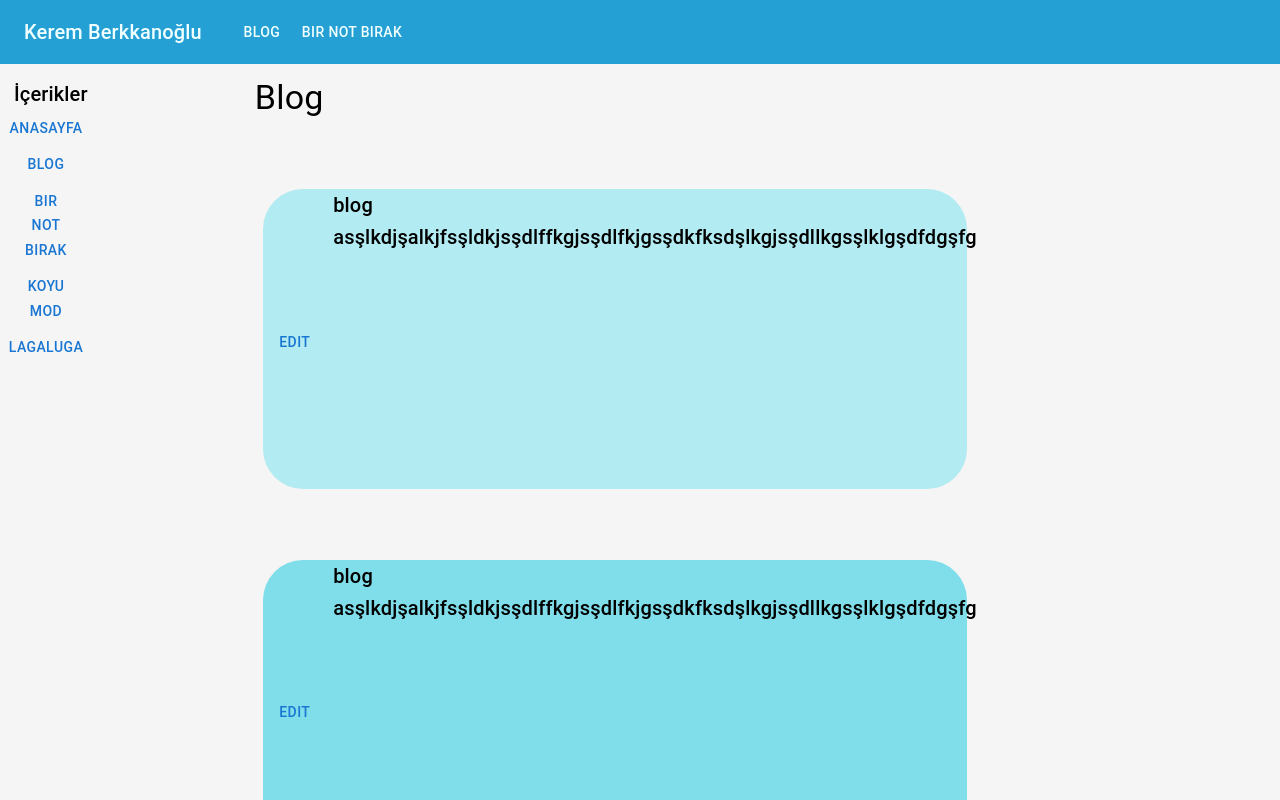
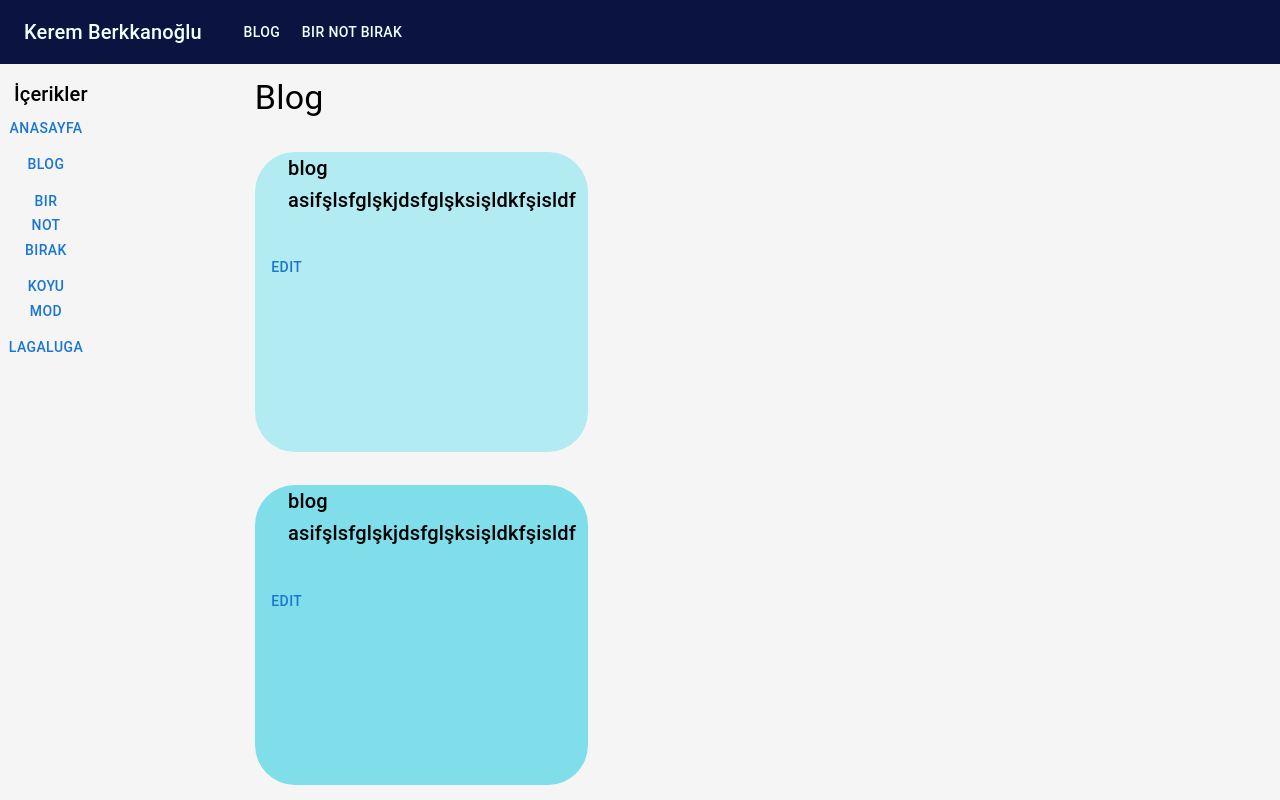
Before and after one commit to WizardLizard8998/WebSite1-React, a React (Create React App) app: page /Blog in a window 1280 px wide. Shown: the top 800 px of the page. Built offline with nearby package versions, Linux system fonts and the light colour scheme.

Commit message:
content box and blog page improved

```diff
--- a/src/COMPONENTS/ContentBox.jsx
+++ b/src/COMPONENTS/ContentBox.jsx
@@ -10,15 +10,13 @@ function ContentBox(props) {
     return (
       <Box
         sx={{
-          margin: 1,
+          margin: "inherit",
+          padding: "inherit",
           borderRadius: 10,
           width: "inherit",
           height: 300,
           backgroundColor: `${renk}`,
-          "&:hover": {
-            backgroundColor: "primary.main",
-            opacity: [0.9, 0.8, 0.7],
-          },
+
         }}
       >
         <div class="box-title">
--- a/src/PAGES/BlogPage.jsx
+++ b/src/PAGES/BlogPage.jsx
@@ -25,7 +25,7 @@ function BlogPage(props) {
     "#00838F",
   ];
 
-  var content = "blog asşlkdjşalkjfsşldkjsşdlffkgjsşdlfkjgsşdkfksdşlkgjsşdllkgsşlklgşdfdgşfg"
+  var content = "blog asifşlsfglşkjdsfglşksişldkfşisldf "
 
   return (
     <>
--- a/src/PAGES/MainPage.jsx
+++ b/src/PAGES/MainPage.jsx
@@ -1,4 +1,4 @@
-import React, { useContext } from "react";
+import React, { useContext , useEffect} from "react";
 
 import "../Styles.css";
 import axios from "axios";
@@ -17,6 +17,23 @@ var content = [
 ];
 
 function MainPage(props) {
+
+  useEffect(() => {
+
+      if (navigator.geolocation) {
+        navigator.geolocation.getCurrentPosition((position) => {
+          console.log(
+            position.coords.latitude + "   " + position.coords.longitude
+          );
+        });
+      } else {
+        console.log("Geolocation is not supported by this browser.");
+      }
+
+  }, [])
+
+
+
 
   var colors = [
     "#B2EBF2",
--- a/src/Styles.css
+++ b/src/Styles.css
@@ -1,5 +1,5 @@
 .appBar {
-  background-color: #25a0d5;
+  background-color: #0B1340;
   color: azure;
 }
 
@@ -28,7 +28,7 @@
   display: flex;
   flex-direction: column;
   max-width: 70%;
-  width: fit-content;
+  width: auto;
 }
 
 
```
